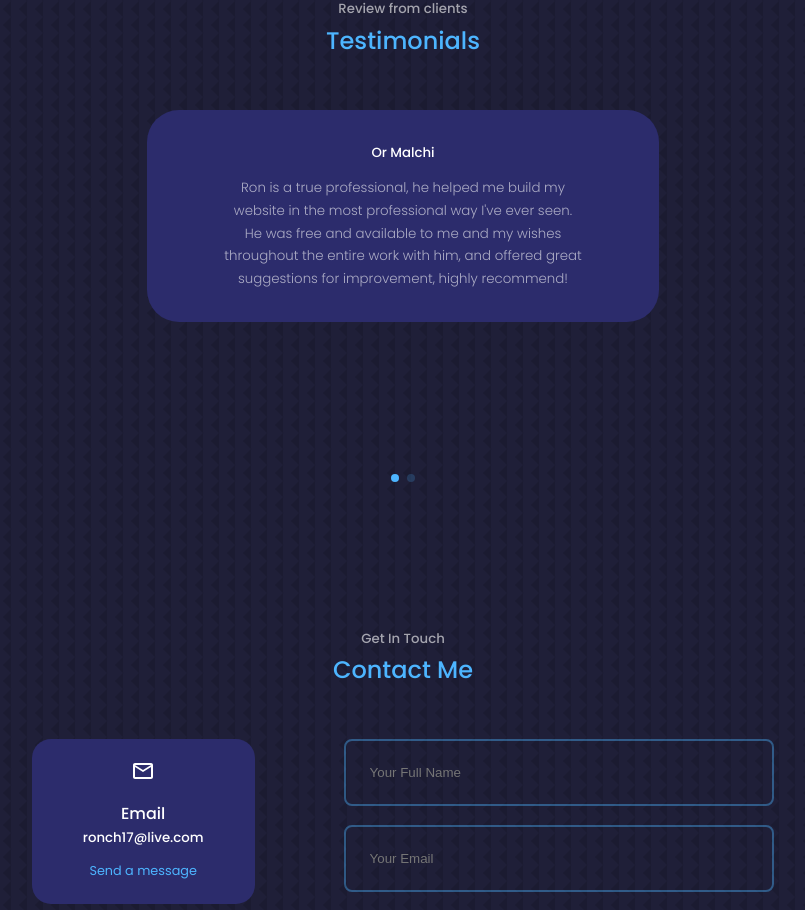
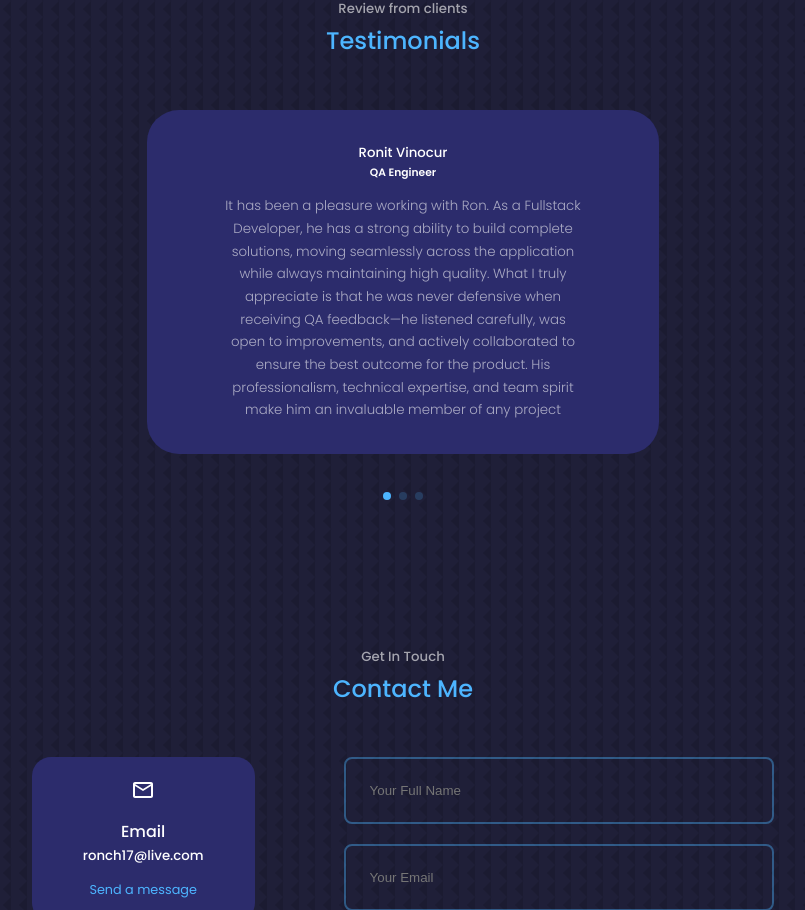
Before and after one commit to ronch17/react-portfolio, a React (Create React App) app: page / in a window 1280 px wide. Shown: the part 5535-6445 px from the top of the page, without its empty margins (237-1042 px from the left). Built offline with nearby package versions, Linux system fonts and the light colour scheme.

Commit message:
Updated testimonials

```diff
--- a/src/components/testimonials/Testimonials.js
+++ b/src/components/testimonials/Testimonials.js
@@ -9,16 +9,21 @@ import "swiper/css/pagination";
 
 const dummyData = [
   {
-    avatar: "Avt1",
+    name: "Ronit Vinocur",
+    jobTitle: "QA Engineer",
+    review:
+      "It has been a pleasure working with Ron. As a Fullstack Developer, he has a strong ability to build complete solutions, moving seamlessly across the application while always maintaining high quality. What I truly appreciate is that he was never defensive when receiving QA feedback—he listened carefully, was open to improvements, and actively collaborated to ensure the best outcome for the product. His professionalism, technical expertise, and team spirit make him an invaluable member of any project",
+  },
+  {
     name: "Or Malchi",
+    jobTitle: "Website customer",
     review:
       "Ron is a true professional, he helped me build my website in the most professional way I've ever seen. He was free and available to me and my wishes throughout the entire work with him, and offered great suggestions for improvement, highly recommend!",
   },
   {
-    avatar: "Avt2",
     name: "Shachar Press",
-    review:
-      `Working with Ron is very pleasant, available and able to provide solutions
+    jobTitle: "Website customer",
+    review: `Working with Ron is very pleasant, available and able to provide solutions
       Even after several months he sent me a screenshot of an action I forgot how to do
       He has a wide knowledge of website development and even when I needed something complicated that I wanted, he searched for it and implemented it on the website.
       My site in terms of Google optimization is good and it is constantly progressing even when I don't invest in it.
@@ -27,11 +32,11 @@ const dummyData = [
   },
 ];
 
-const articleGeneretor = dummyData.map(({ avatar, name, review }, index) => {
+const articleGeneretor = dummyData.map(({ jobTitle, name, review }, index) => {
   return (
     <SwiperSlide key={index} className="testimonial">
-
       <h5 className="client__name">{name}</h5>
+      <h6 className="client__job">{jobTitle}</h6>
       <small className="client__review">{review}</small>
     </SwiperSlide>
   );
```
